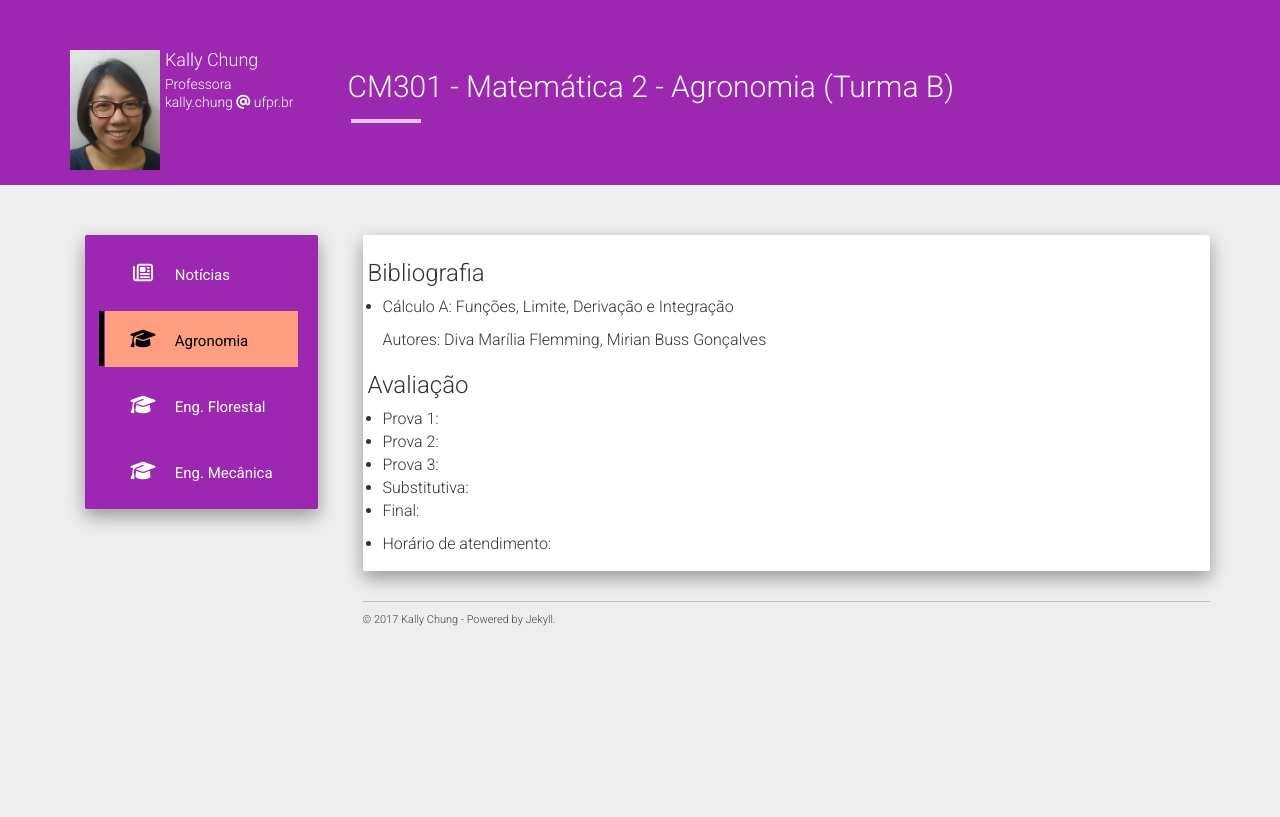
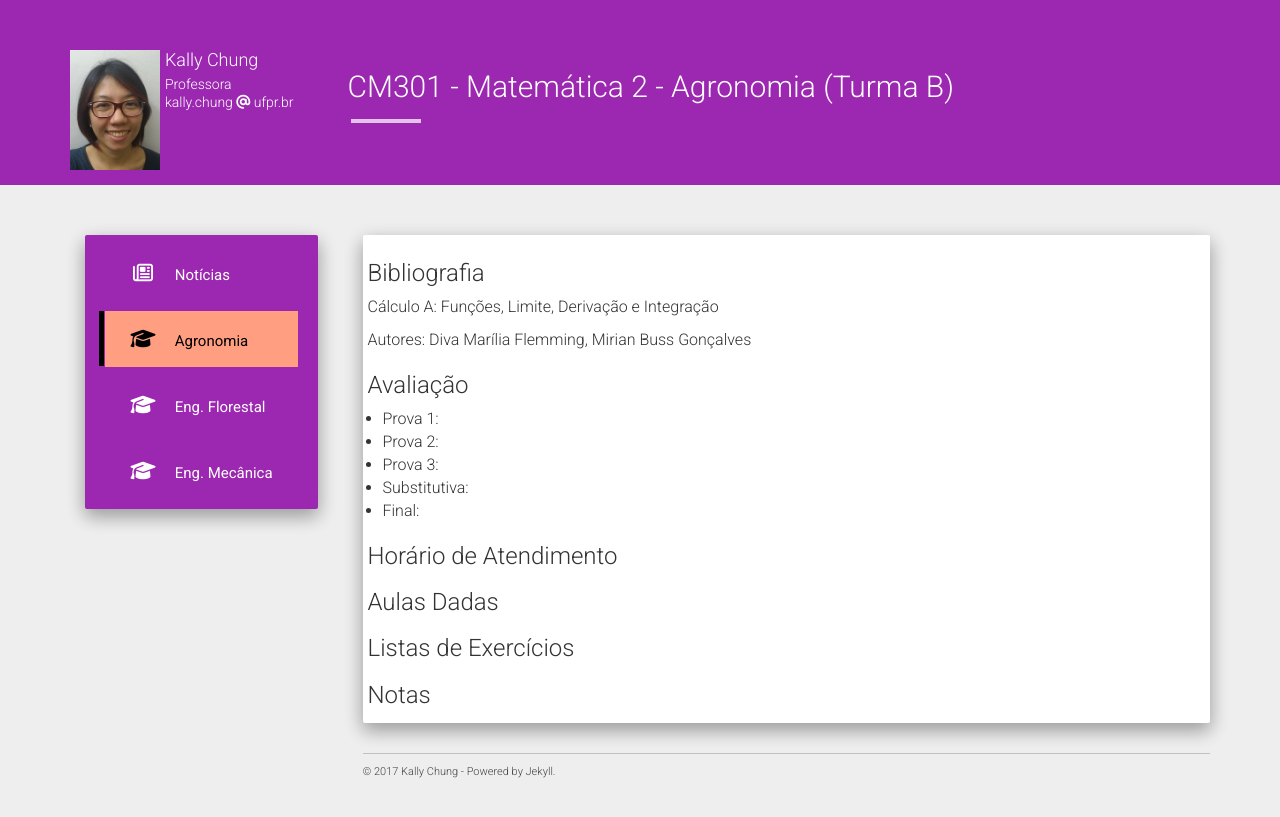
Before and after one commit to chunggnuhc/chunggnuhc.github.io, a Jekyll site: the page built from agronomia2sem2017.md, in a window 1280 px wide. Shown: the top 817 px of the page. Built offline with Jekyll 4.4.1, drawn with Linux system fonts in a browser that asks for light colours; nearby versions of some CDN libraries.

Commit message:
Update agronomia2sem2017.md

```diff
--- a/agronomia2sem2017.md
+++ b/agronomia2sem2017.md
@@ -6,7 +6,7 @@
 
 <h3>Bibliografia</h3>
 
-- Cálculo A: Funções, Limite, Derivação e Integração
+  Cálculo A: Funções, Limite, Derivação e Integração
 
   Autores: Diva Marília Flemming, Mirian Buss Gonçalves
 
@@ -18,4 +18,10 @@
 - Substitutiva:
 - Final:
 
-- Horário de atendimento:
+<h3>Horário de Atendimento</h3>
+
+<h3>Aulas Dadas</h3>
+
+<h3>Listas de Exercícios</h3>
+
+<h3>Notas</h3>
```
